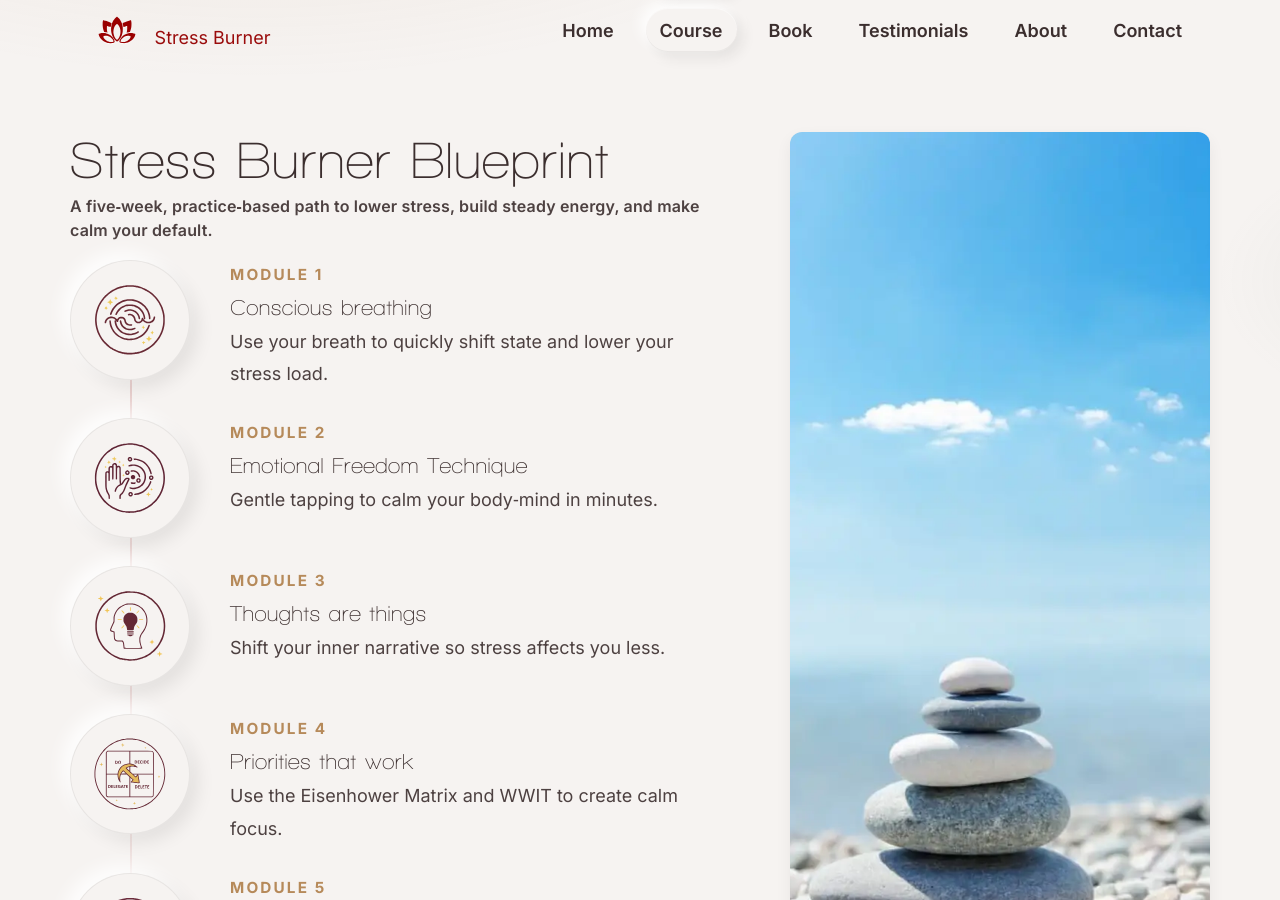
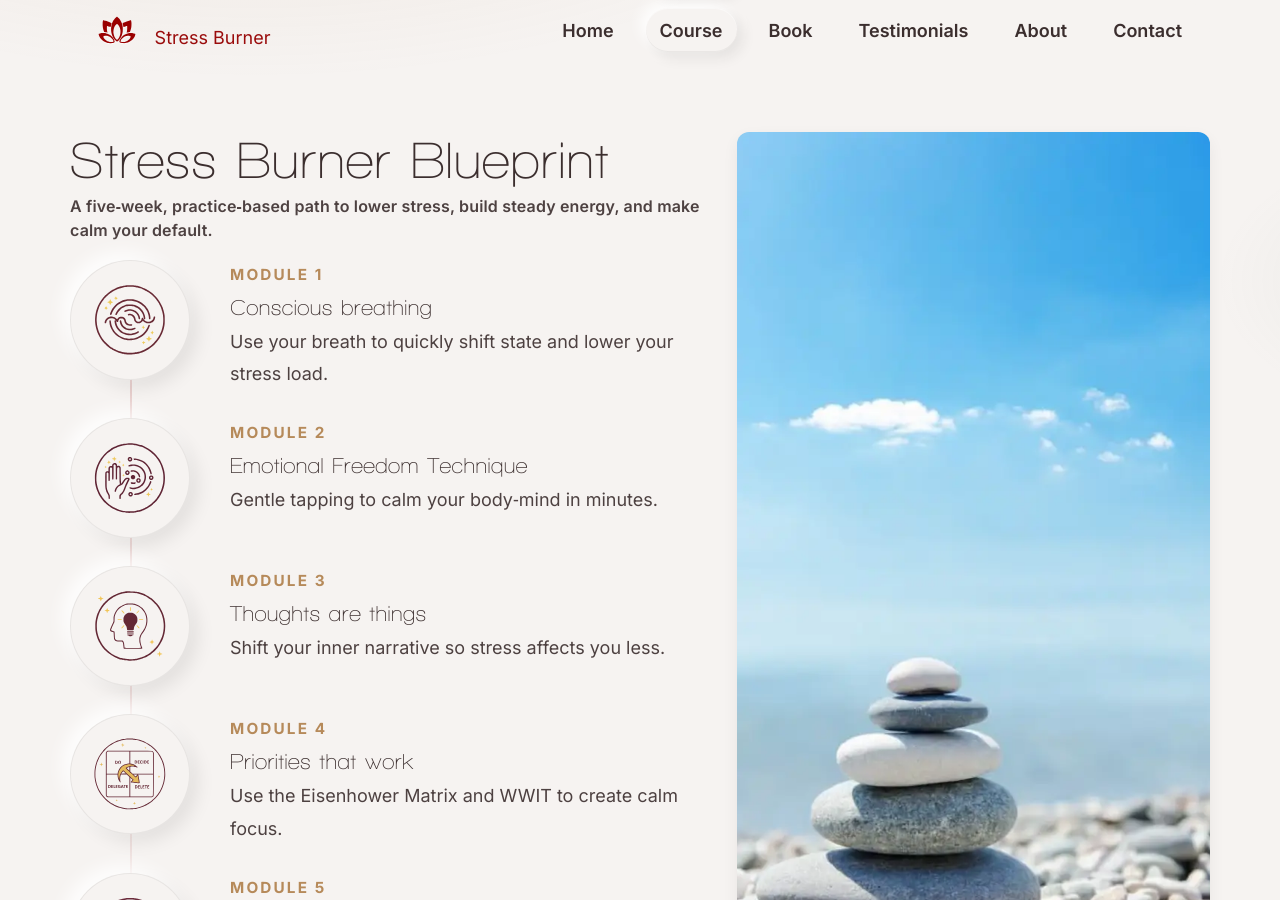
Before and after one commit to chriswakeley/test-blog, a Jekyll site: the page built from course.md, in a window 1280 px wide and 900 px high. Built offline with Jekyll 4.4.1, drawn with Linux system fonts in a browser that asks for light colours.

Commit message:
Adjust split media styling for improved layout and image positioning

```diff
--- a/course.md
+++ b/course.md
@@ -60,7 +60,7 @@ permalink: /course/
     </div>
       </div>
     </div>
-    <div class="split-media skinny">
+    <div class="split-media skinny" style="max-width:none;">
       <img src="{{ '/assets/images/stacked-stones.webp' | relative_url }}" alt="Stacked stones balanced in calm water" loading="lazy" style="max-width:none; object-position:left;" />
     </div>
   </div>
```
